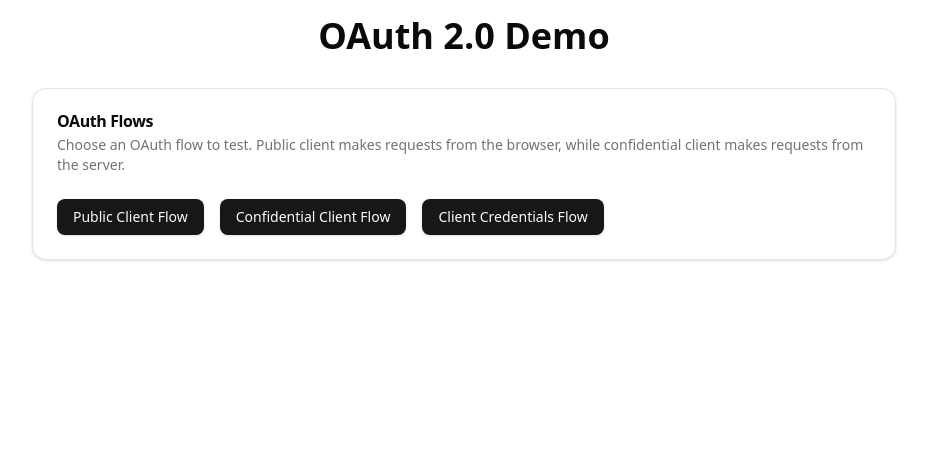
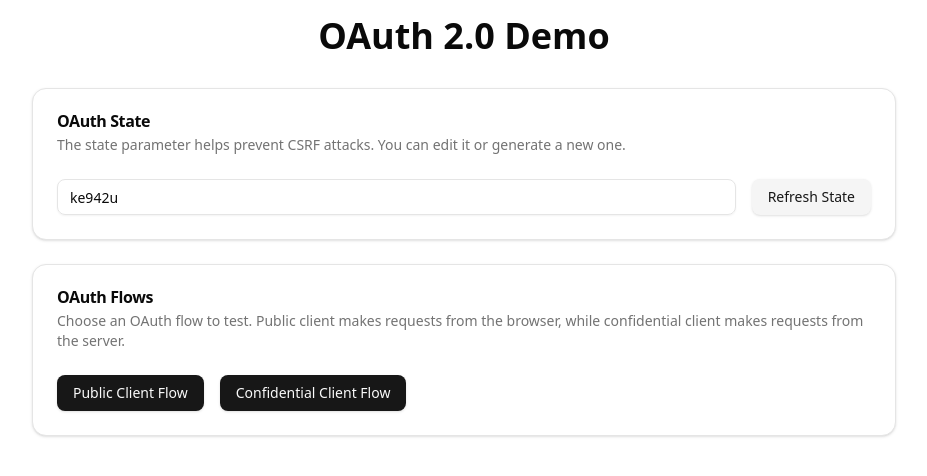
Before and after one commit to Ben2W/oauth-demo-next, a Next.js app: page / in a window 1280 px wide. Shown: the top 476 px of the page, without its empty margins (176-1103 px from the left). Built offline with nearby package versions, Linux system fonts and the light colour scheme.

Commit message:
adding state param

```diff
--- a/app/page.tsx
+++ b/app/page.tsx
@@ -2,6 +2,7 @@
 
 import { useState } from "react";
 import { Button } from "@/components/ui/button";
+import { Input } from "@/components/ui/input";
 import {
   Card,
   CardContent,
@@ -24,28 +25,22 @@ export default function Home() {
   const [loading, setLoading] = useState(false);
   const [error, setError] = useState<string | null>(null);
   const [tokenInfo, setTokenInfo] = useState<any>(null);
+  const [state, setState] = useState(() =>
+    Math.random().toString(36).substring(7)
+  );
 
   const handlePublicClient = () => {
-    const authUrl = generateAuthUrl("public");
+    const authUrl = generateAuthUrl("public", state);
     window.location.href = authUrl;
   };
 
   const handleConfidentialClient = () => {
-    const authUrl = generateAuthUrl("confidential");
+    const authUrl = generateAuthUrl("confidential", state);
     window.location.href = authUrl;
   };
 
-  const handleClientCredentials = async () => {
-    try {
-      setLoading(true);
-      setError(null);
-      await getClientCredentialsToken();
-      setTokens({ ...tokenStore });
-    } catch (err) {
-      setError(err instanceof Error ? err.message : "An error occurred");
-    } finally {
-      setLoading(false);
-    }
+  const handleRefreshState = () => {
+    setState(Math.random().toString(36).substring(7));
   };
 
   const handleRefreshToken = async () => {
@@ -183,6 +178,26 @@ export default function Home() {
       <div className="grid gap-6 mb-8">
         <Card>
           <CardHeader>
+            <CardTitle>OAuth State</CardTitle>
+            <CardDescription>
+              The state parameter helps prevent CSRF attacks. You can edit it or
+              generate a new one.
+            </CardDescription>
+          </CardHeader>
+          <CardContent className="flex gap-4 items-center">
+            <Input
+              value={state}
+              onChange={(e) => setState(e.target.value)}
+              className="flex-1"
+            />
+            <Button onClick={handleRefreshState} variant="secondary">
+              Refresh State
+            </Button>
+          </CardContent>
+        </Card>
+
+        <Card>
+          <CardHeader>
             <CardTitle>OAuth Flows</CardTitle>
             <CardDescription>
               Choose an OAuth flow to test. Public client makes requests from
@@ -196,9 +211,6 @@ export default function Home() {
             </Button>
             <Button onClick={handleConfidentialClient} disabled={loading}>
               Confidential Client Flow
-            </Button>
-            <Button onClick={handleClientCredentials} disabled={loading}>
-              Client Credentials Flow
             </Button>
           </CardContent>
         </Card>
--- /dev/null
+++ b/components/ui/input.tsx
@@ -0,0 +1,21 @@
+import * as React from "react"
+
+import { cn } from "@/lib/utils"
+
+function Input({ className, type, ...props }: React.ComponentProps<"input">) {
+  return (
+    <input
+      type={type}
+      data-slot="input"
+      className={cn(
+        "file:text-foreground placeholder:text-muted-foreground selection:bg-primary selection:text-primary-foreground dark:bg-input/30 border-input flex h-9 w-full min-w-0 rounded-md border bg-transparent px-3 py-1 text-base shadow-xs transition-[color,box-shadow] outline-none file:inline-flex file:h-7 file:border-0 file:bg-transparent file:text-sm file:font-medium disabled:pointer-events-none disabled:cursor-not-allowed disabled:opacity-50 md:text-sm",
+        "focus-visible:border-ring focus-visible:ring-ring/50 focus-visible:ring-[3px]",
+        "aria-invalid:ring-destructive/20 dark:aria-invalid:ring-destructive/40 aria-invalid:border-destructive",
+        className
+      )}
+      {...props}
+    />
+  )
+}
+
+export { Input }
--- a/lib/oauth.ts
+++ b/lib/oauth.ts
@@ -104,10 +104,9 @@ export function resetTokenStore() {
 }
 
 // Generate authorization URL
-export function generateAuthUrl(flow: OAuthFlow = "public") {
+export function generateAuthUrl(flow: OAuthFlow = "public", state: string) {
   const codeVerifier = generateCodeVerifier();
   const codeChallenge = generateCodeChallenge(codeVerifier);
-  const state = generateState();
 
   // Store PKCE and state values
   tokenStore.codeVerifier = codeVerifier;
```
